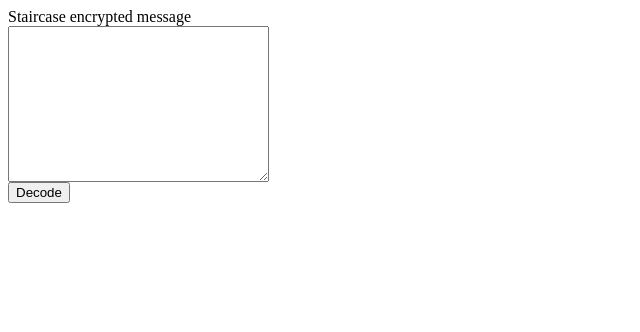
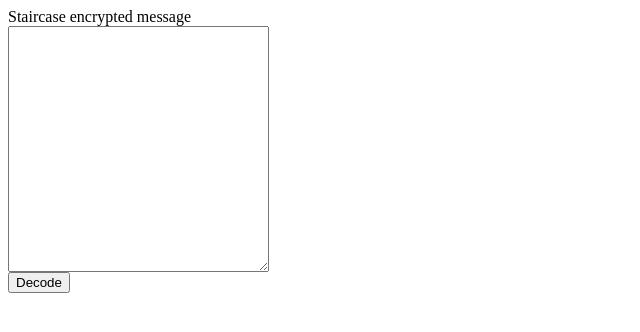
Before and after one commit to kanatov/decode-message-staircase, a plain HTML site: page index.html in a window 1280 px wide. Shown: the whole page, without its empty margins (0-640 px from the left). Drawn offline with Linux system fonts and the light colour scheme.

Commit message:
whitespaces removed

```diff
--- a/index.html
+++ b/index.html
@@ -14,8 +14,7 @@
         <label for="message">
             Staircase encrypted message
         </label>
-        <textarea name="message" id="message" cols="30" rows="10">
-        </textarea>
+        <textarea name="message" id="message" cols="30" rows="16"></textarea>
         <input type="submit" value="Decode" />
     </form>
     <h2 id="output"></h2>
```
